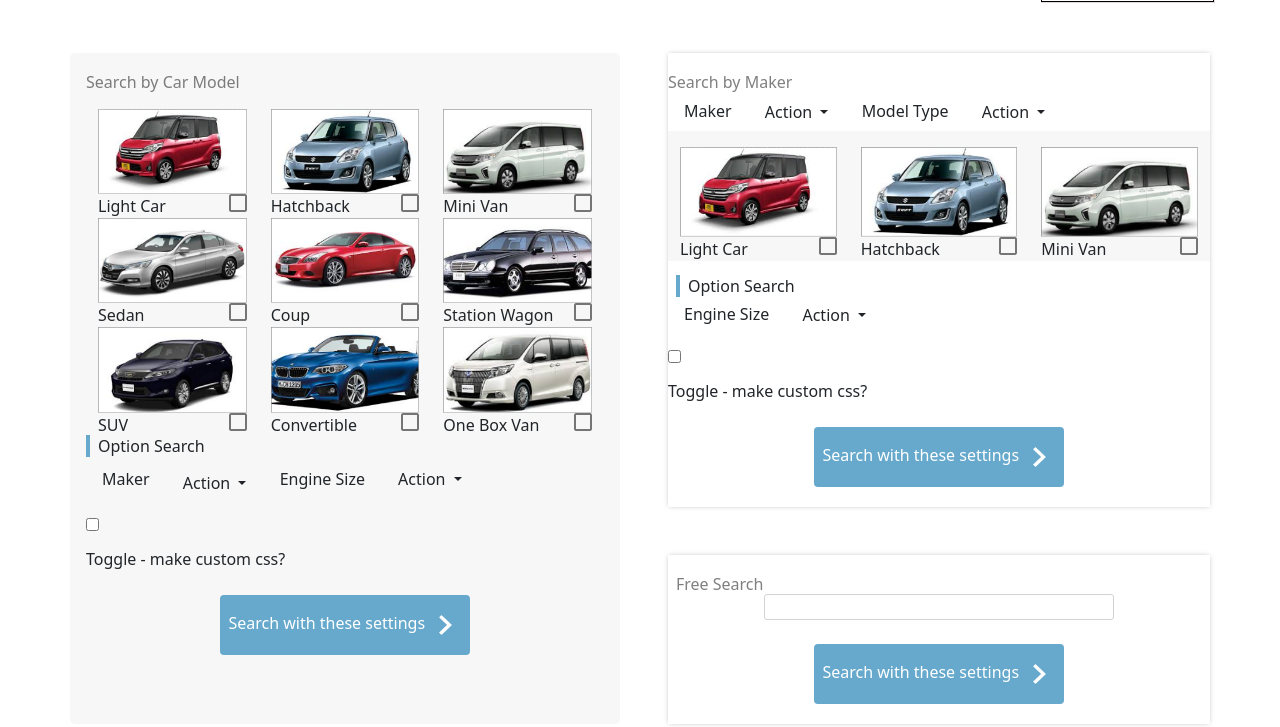
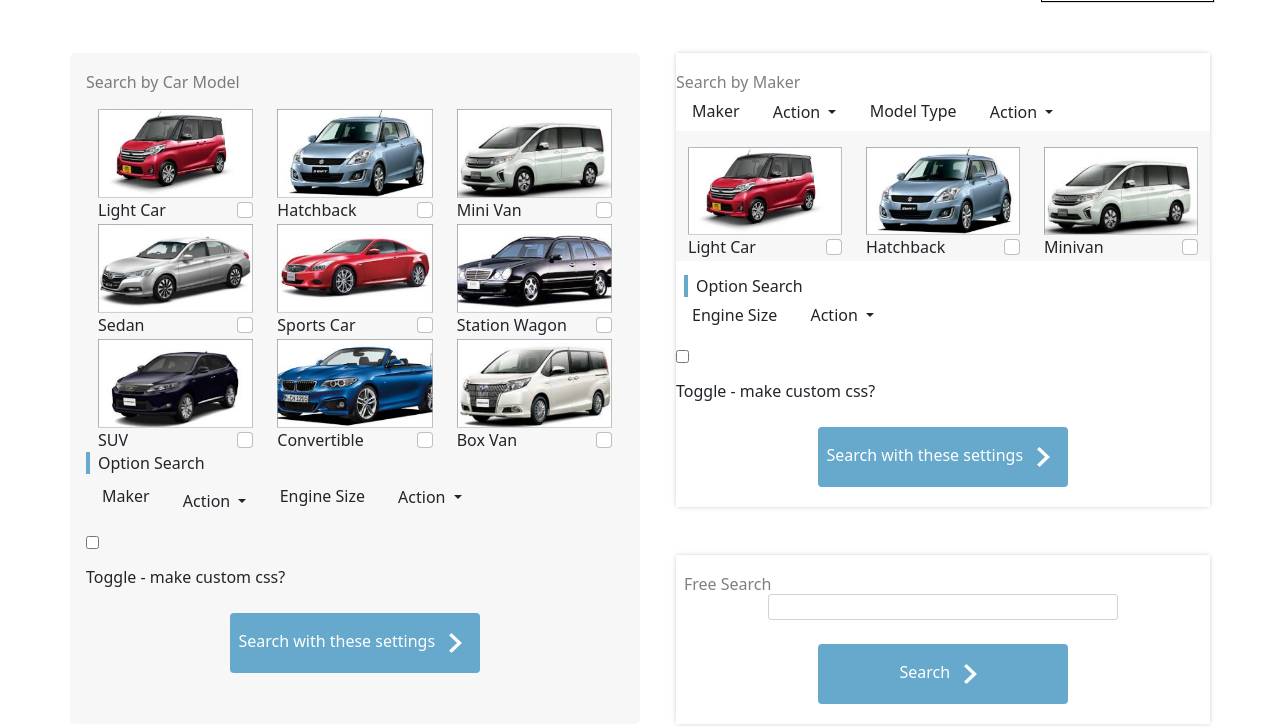
Before and after one commit to JudahT/Frontend-test-Grune, a website: page index.html in a window 1280 px wide. Shown: the part 1079-1806 px from the top of the page. Drawn offline with nearby package versions, Linux system fonts and the light colour scheme; files that its build step writes are made by us from their sources.

Commit message:
updates to JS and CSS

```diff
--- a/css/style.css
+++ b/css/style.css
@@ -180,12 +180,6 @@
   height: 35px;
 }
 
-
-
-
-
-
-
 /* js project version */
 
 .favorite {
@@ -296,6 +290,19 @@
   border-radius: 5px;
 }
 
+.form-check {
+  padding-left: 0px;
+}
+
+.form-check-label {
+  /* margin-right: 100px; */
+}
+
+@media (min-width: 768px) and (max-width: 992px) {
+  .form-check-label {
+  }
+}
+
 .carModelText {
   display: inline-block;
 }
@@ -358,7 +365,8 @@
   width: 250px;
 }
 
-.freeSearchInput, input:focus,
+.freeSearchInput,
+input:focus,
 select:focus,
 textarea:focus {
   outline: none;
@@ -419,7 +427,8 @@ textarea:focus {
   width: 100%;
 }
 
-.newsBtnSmall, input:focus,
+.newsBtnSmall,
+input:focus,
 select:focus,
 textarea:focus {
   outline: none;
--- a/index.html
+++ b/index.html
@@ -517,128 +517,193 @@
       <div class="container">
         <div class="row">
           <!-- Left side - Search by car model section - Need to add JS for check box to change from unchecked-checked image  -->
-          <div class="col carTypeSearch px-3">
+          <div
+            class="col col-md-6 justify-content-md-center carTypeSearch px-3"
+          >
             <div class="carTypeTitle">
               <h1 class="text-black-50">Search by Car Model</h1>
             </div>
             <div class="container px-0">
-              <div class="row row-cols-3 m-0 pt-3">
-                <div class="col">
+              <div class="row m-0 pt-3">
+                <div class="col-4">
                   <img
                     class="img-fluid"
                     src="./assets/img/catalog/content/car1.png"
                     alt="light car"
                   />
-                  <p class="carModelText me-4">Light Car</p>
-                  <img
-                    src="./assets/img/icon/checkboxUnchecked.png"
-                    alt=""
-                    class="img-fluid float-end"
+                  <div
+                    class="d-flex flex-row-reverse justify-content-between form-check"
+                  >
+                    <input
+                      class="form-check-input"
+                      type="checkbox"
+                      value=""
+                      id="flexCheckDefault"
                     />
+                    <label class="form-check-label" for="flexCheckDefault">
+                      Light Car
+                    </label>
                   </div>
-                <div class="col">
+                </div>
+                <div class="col-4">
                   <img
                     class="img-fluid"
                     src="./assets/img/catalog/content/car2.png"
                     alt="light car"
                   />
-                  <p class="carModelText">Hatchback</p>
-                  <img
-                    src="./assets/img/icon/checkboxUnchecked.png"
-                    alt=""
-                    class="img-fluid float-end"
+                  <div
+                    class="d-flex flex-row-reverse justify-content-between form-check"
+                  >
+                    <input
+                      class="form-check-input"
+                      type="checkbox"
+                      value=""
+                      id="flexCheckDefault"
                     />
+                    <label class="form-check-label" for="flexCheckDefault">
+                      Hatchback
+                    </label>
                   </div>
-                <div class="col">
+                </div>
+                <div class="col-4">
                   <img
                     class="img-fluid"
                     src="./assets/img/catalog/content/car3.png"
                     alt="light car"
                   />
-                  <p class="carModelText">Mini Van</p>
-                  <img
-                    src="./assets/img/icon/checkboxUnchecked.png"
-                    alt=""
-                    class="img-fluid float-end"
+                  <div
+                    class="d-flex flex-row-reverse justify-content-between form-check"
+                  >
+                    <input
+                      class="form-check-input"
+                      type="checkbox"
+                      value=""
+                      id="flexCheckDefault"
                     />
+                    <label class="form-check-label" for="flexCheckDefault">
+                      Mini Van
+                    </label>
                   </div>
-                <div class="col">
+                </div>
+                <div class="col-4">
                   <img
                     class="img-fluid"
                     src="./assets/img/catalog/content/car4.png"
                     alt="light car"
                   />
-                  <p class="carModelText">Sedan</p>
-                  <img
-                    src="./assets/img/icon/checkboxUnchecked.png"
-                    alt=""
-                    class="img-fluid float-end"
+                  <div
+                    class="d-flex flex-row-reverse justify-content-between form-check"
+                  >
+                    <input
+                      class="form-check-input"
+                      type="checkbox"
+                      value=""
+                      id="flexCheckDefault"
                     />
+                    <label class="form-check-label" for="flexCheckDefault">
+                      Sedan
+                    </label>
                   </div>
-                <div class="col">
+                </div>
+                <div class="col-4">
                   <img
                     class="img-fluid"
                     src="./assets/img/catalog/content/car5.png"
                     alt="light car"
                   />
-                  <p class="carModelText">Coup</p>
-                  <img
-                    src="./assets/img/icon/checkboxUnchecked.png"
-                    alt=""
-                    class="img-fluid float-end"
+                  <div
+                    class="d-flex flex-row-reverse justify-content-between form-check"
+                  >
+                    <input
+                      class="form-check-input"
+                      type="checkbox"
+                      value=""
+                      id="flexCheckDefault"
                     />
+                    <label class="form-check-label" for="flexCheckDefault">
+                      Sports Car
+                    </label>
                   </div>
-                <div class="col">
+                </div>
+                <div class="col-4">
                   <img
                     class="img-fluid"
                     src="./assets/img/catalog/content/car6.png"
                     alt="light car"
                   />
-                  <p class="carModelText">Station Wagon</p>
-                  <img
-                    src="./assets/img/icon/checkboxUnchecked.png"
-                    alt=""
-                    class="img-fluid float-end"
+                  <div
+                    class="d-flex flex-row-reverse justify-content-between form-check"
+                  >
+                    <input
+                      class="form-check-input"
+                      type="checkbox"
+                      value=""
+                      id="flexCheckDefault"
                     />
+                    <label class="form-check-label" for="flexCheckDefault">
+                      Station Wagon
+                    </label>
                   </div>
-                <div class="col">
+                </div>
+                <div class="col-4">
                   <img
                     class="img-fluid"
                     src="./assets/img/catalog/content/car7.png"
                     alt="light car"
                   />
-                  <p class="carModelText">SUV</p>
-                  <img
-                    src="./assets/img/icon/checkboxUnchecked.png"
-                    alt=""
-                    class="img-fluid float-end"
+                  <div
+                    class="d-flex flex-row-reverse justify-content-between form-check"
+                  >
+                    <input
+                      class="form-check-input"
+                      type="checkbox"
+                      value=""
+                      id="flexCheckDefault"
                     />
+                    <label class="form-check-label" for="flexCheckDefault">
+                      SUV
+                    </label>
                   </div>
-                <div class="col">
+                </div>
+                <div class="col-4">
                   <img
                     class="img-fluid"
                     src="./assets/img/catalog/content/car8.png"
                     alt="light car"
                   />
-                  <p class="carModelText">Convertible</p>
-                  <img
-                    src="./assets/img/icon/checkboxUnchecked.png"
-                    alt=""
-                    class="img-fluid float-end"
+                  <div
+                    class="d-flex flex-row-reverse justify-content-between form-check"
+                  >
+                    <input
+                      class="form-check-input"
+                      type="checkbox"
+                      value=""
+                      id="flexCheckDefault"
                     />
+                    <label class="form-check-label" for="flexCheckDefault">
+                      Convertible
+                    </label>
                   </div>
-                <div class="col">
+                </div>
+                <div class="col-4">
                   <img
                     class="img-fluid"
                     src="./assets/img/catalog/content/car9.png"
                     alt="light car"
                   />
-                  <p class="carModelText">One Box Van</p>
-                  <img
-                    src="./assets/img/icon/checkboxUnchecked.png"
-                    alt=""
-                    class="img-fluid float-end"
+                  <div
+                    class="d-flex flex-row-reverse justify-content-between form-check"
+                  >
+                    <input
+                      class="form-check-input"
+                      type="checkbox"
+                      value=""
+                      id="flexCheckDefault"
                     />
+                    <label class="form-check-label" for="flexCheckDefault">
+                      Box Van
+                    </label>
+                  </div>
                 </div>
               </div>
             </div>
@@ -713,7 +778,7 @@
           <section class="d-md-none mobileWhiteSpace"></section>
 
           <!-- Right Side - Search by Maker section -->
-          <div class="col ms-md-5">
+          <div class="col col-md-6 justify-content-md-center ps-md-5">
             <div class="row">
               <div class="col searchUpper searchByMaker">
                 <div class="makerTitle">
@@ -751,51 +816,80 @@
                     </ul>
                   </div>
                 </div>
-                <!-- Need to add JS for check box to change from unchecked-checked image -->
                 <div class="makerCarCheckbox">
                   <div class="container px-0">
-                    <div class="row row-cols-3 m-0 pt-3">
+                    <div class="row m-0 pt-3">
                       <!-- car 1 -->
-                      <div class="col">
+                      <div class="col-4">
                         <img
                           class="img-fluid"
                           src="./assets/img/catalog/content/car1.png"
                           alt="light car"
                         />
-                        <p class="carModelText me-4">Light Car</p>
-                        <img
-                          src="./assets/img/icon/checkboxUnchecked.png"
-                          alt=""
-                          class="img-fluid float-end"
+                        <div
+                          class="d-flex flex-row-reverse justify-content-between form-check"
+                        >
+                          <input
+                            class="form-check-input"
+                            type="checkbox"
+                            value=""
+                            id="flexCheckDefault"
                           />
+                          <label
+                            class="form-check-label"
+                            for="flexCheckDefault"
+                          >
+                            Light Car
+                          </label>
+                        </div>
                       </div>
                       <!-- car 2 -->
-                      <div class="col">
+                      <div class="col-4">
                         <img
                           class="img-fluid"
                           src="./assets/img/catalog/content/car2.png"
                           alt="light car"
                         />
-                        <p class="carModelText me-4">Hatchback</p>
-                        <img
-                          src="./assets/img/icon/checkboxUnchecked.png"
-                          alt=""
-                          class="img-fluid float-end"
+                        <div
+                          class="d-flex flex-row-reverse justify-content-between form-check"
+                        >
+                          <input
+                            class="form-check-input"
+                            type="checkbox"
+                            value=""
+                            id="flexCheckDefault"
                           />
+                          <label
+                            class="form-check-label"
+                            for="flexCheckDefault"
+                          >
+                            Hatchback
+                          </label>
+                        </div>
                       </div>
                       <!-- car 3 -->
-                      <div class="col">
+                      <div class="col-4">
                         <img
                           class="img-fluid"
                           src="./assets/img/catalog/content/car3.png"
                           alt="light car"
                         />
-                        <p class="carModelText me-4">Mini Van</p>
-                        <img
-                          src="./assets/img/icon/checkboxUnchecked.png"
-                          alt=""
-                          class="img-fluid float-end"
+                        <div
+                          class="d-flex flex-row-reverse justify-content-between form-check"
+                        >
+                          <input
+                            class="form-check-input"
+                            type="checkbox"
+                            value=""
+                            id="flexCheckDefault"
                           />
+                          <label
+                            class="form-check-label"
+                            for="flexCheckDefault"
+                          >
+                            Minivan
+                          </label>
+                        </div>
                       </div>
                     </div>
                   </div>
@@ -862,7 +956,7 @@
                     </div>
                     <div class="searchButton mt-4">
                       <button class="freeSearchBtn">
-                        Search with these settings
+                        Search
                         <img
                           class="searchButtonArrow"
                           src="./assets/img/icon/arrowButton.png"
```
Also changed, not shown: js/custom.js (+40 -41 lines). Lines whose indentation alone changed are shown as unchanged.
